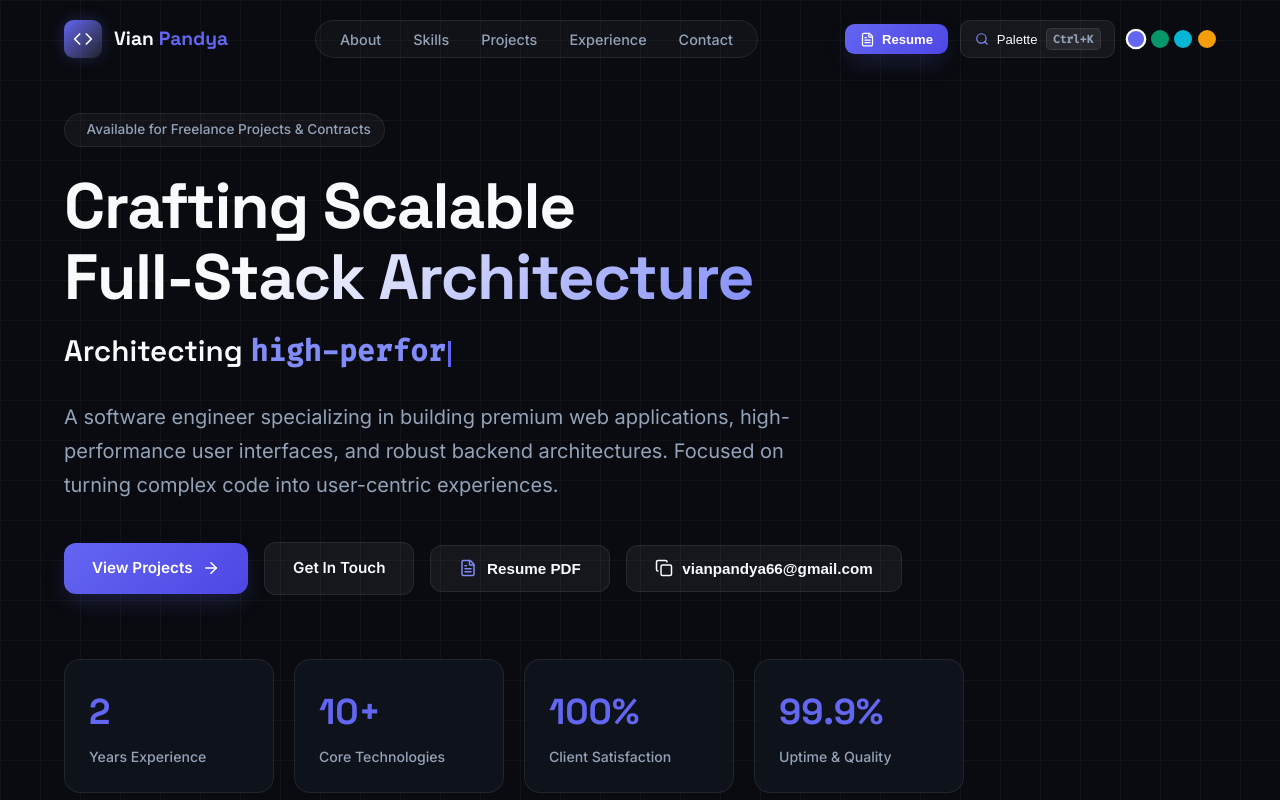
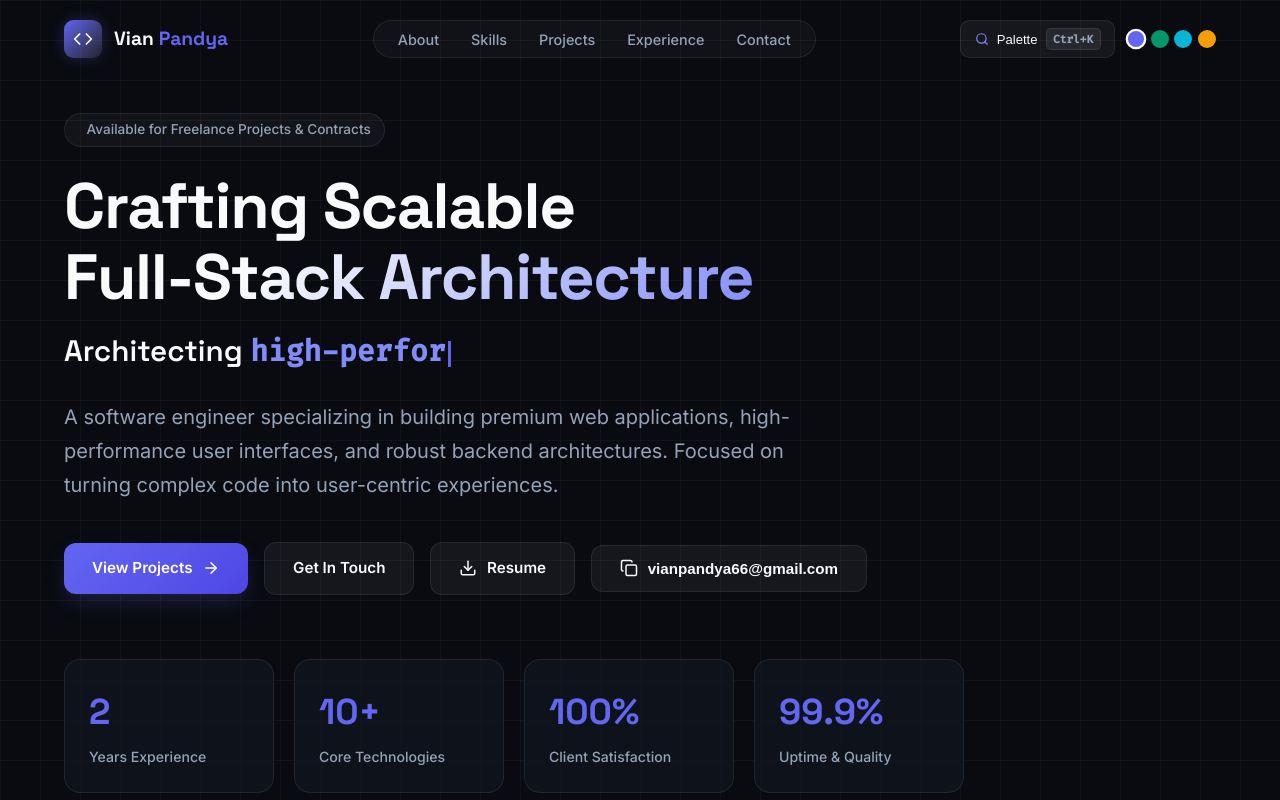
Before and after one commit to vianpandya/Portfolio, a React (Vite) app: page / in a window 1280 px wide. Shown: the top 800 px of the page. Built offline with nearby package versions, Linux system fonts and the light colour scheme.

Commit message:
feat: implement portfolio components including CommandPalette, Footer, Hero, and Navbar with supporting data structure

```diff
--- a/src/components/CommandPalette.jsx
+++ b/src/components/CommandPalette.jsx
@@ -9,11 +9,10 @@ import {
   Mail,
   Palette,
   Copy,
-  ArrowRight,
-  FileText
+  ArrowRight
 } from 'lucide-react';
 
-export default function CommandPalette({ isOpen, onClose, onCopyEmail, copiedEmail, setTheme, onOpenResume }) {
+export default function CommandPalette({ isOpen, onClose, onCopyEmail, copiedEmail, setTheme }) {
   const [query, setQuery] = useState('');
   const [selectedIndex, setSelectedIndex] = useState(0);
   const listRef = useRef(null);
@@ -28,7 +27,6 @@ export default function CommandPalette({ isOpen, onClose, onCopyEmail, copiedEma
   };
 
   const actions = [
-    { id: 'resume', label: 'View & Download Interactive Resume PDF', icon: <FileText size={16} color="var(--accent-light)" />, action: () => { onOpenResume(); onClose(); } },
     { id: 'about', label: 'Go to About & Philosophy', icon: <Terminal size={16} />, action: () => handleScrollTo('about') },
     { id: 'skills', label: 'Go to Skills & Tech Stack', icon: <Code size={16} />, action: () => handleScrollTo('skills') },
     { id: 'projects', label: 'Go to Featured Projects', icon: <Folder size={16} />, action: () => handleScrollTo('projects') },
--- a/src/components/Footer.jsx
+++ b/src/components/Footer.jsx
@@ -1,8 +1,8 @@
 import React from 'react';
 import { personalInfo } from '../data/portfolioData';
-import { ArrowUp, Code, Heart, FileText } from 'lucide-react';
+import { ArrowUp, Code, Heart } from 'lucide-react';
 
-export default function Footer({ onOpenResume }) {
+export default function Footer() {
   const scrollToTop = () => {
     window.scrollTo({ top: 0, behavior: 'smooth' });
   };
@@ -38,18 +38,6 @@ export default function Footer({ onOpenResume }) {
 
           {/* Right Actions */}
           <div style={{ display: 'flex', alignItems: 'center', gap: '1rem' }}>
-            {onOpenResume && (
-              <button
-                onClick={onOpenResume}
-                className="badge"
-                style={{ cursor: 'pointer', padding: '0.5rem 0.85rem', gap: '0.4rem', color: 'var(--accent-light)', borderColor: 'var(--border-bright)' }}
-                title="View & Download Resume PDF"
-              >
-                <FileText size={14} />
-                <span>Resume PDF</span>
-              </button>
-            )}
-
             <span style={{ fontSize: '0.8rem', color: 'var(--text-dim)', fontFamily: 'var(--font-mono)' }}>
               IST (UTC+5:30)
             </span>
--- a/src/components/Hero.jsx
+++ b/src/components/Hero.jsx
@@ -1,8 +1,8 @@
 import React, { useState, useEffect } from 'react';
 import { personalInfo } from '../data/portfolioData';
-import { ArrowRight, Copy, Check, Download, FileText } from 'lucide-react';
+import { ArrowRight, Copy, Check, Download } from 'lucide-react';
 
-export default function Hero({ onCopyEmail, copiedEmail, onOpenResume }) {
+export default function Hero({ onCopyEmail, copiedEmail }) {
   // Typewriter effect state
   const phrases = [
     'premium web applications.',
@@ -149,15 +149,17 @@ export default function Hero({ onCopyEmail, copiedEmail, onOpenResume }) {
               Get In Touch
             </a>
 
-            <button
-              onClick={onOpenResume}
+            <a
+              href="/vian-pandya_resume.pdf"
+              download="vian-pandya_resume.pdf"
+              target="_blank"
+              rel="noopener noreferrer"
               className="btn-secondary"
               id="download-cv-btn"
-              title="Open Interactive Resume & Download PDF"
             >
-              <FileText size={18} color="var(--accent-light)" />
-              <span>Resume PDF</span>
-            </button>
+              <Download size={18} />
+              <span>Resume</span>
+            </a>
 
             <button
               onClick={() => onCopyEmail(personalInfo.email)}
--- a/src/components/Navbar.jsx
+++ b/src/components/Navbar.jsx
@@ -138,27 +138,8 @@ export default function Navbar({ activeTheme, setTheme, onOpenPalette, onOpenRes
           ))}
         </div>
 
-        {/* Actions (Resume PDF, Command Palette, Theme Picker & Mobile Menu) */}
+        {/* Actions (Command Palette, Theme Picker & Mobile Menu) */}
         <div style={{ display: 'flex', alignItems: 'center', gap: '0.75rem' }}>
-
-          {/* Resume Modal Trigger Button (Desktop & Mobile) */}
-          <button
-            onClick={onOpenResume}
-            className="btn-primary"
-            style={{
-              display: 'inline-flex',
-              alignItems: 'center',
-              gap: '0.45rem',
-              padding: '0.45rem 0.95rem',
-              fontSize: '0.82rem',
-              borderRadius: '0.6rem',
-              cursor: 'pointer'
-            }}
-            title="View & Download Interactive Resume PDF"
-          >
-            <FileText size={15} />
-            <span style={{ fontWeight: 600 }}>Resume</span>
-          </button>
 
           {/* Command Palette Info & Trigger Button (Desktop Only) */}
           <button
@@ -268,20 +249,6 @@ export default function Navbar({ activeTheme, setTheme, onOpenPalette, onOpenRes
               {link.name}
             </a>
           ))}
-          <button
-            onClick={() => {
-              setMobileMenuOpen(false);
-              onOpenResume();
-            }}
-            className="btn-primary"
-            style={{
-              width: '100%',
-              justifyContent: 'center',
-              marginTop: '0.5rem'
-            }}
-          >
-            <FileText size={18} /> View Resume PDF
-          </button>
         </div>
       )}
 
--- a/src/data/portfolioData.js
+++ b/src/data/portfolioData.js
@@ -128,7 +128,7 @@ export const projectsData = [
     id: "luxewear",
     title: "LUXEWEAR — Premium E-Commerce Showcase",
     category: "Frontend",
-    image: "https://images.unsplash.com/photo-1441986300917-64674bd600d8?q=80&w=1200&auto=format&fit=crop",
+    image: "https://images.unsplash.com/photo-1483985988355-763728e1935b?q=80&w=1200&auto=format&fit=crop",
     url: "https://luxe-wear.netlify.app/",
     description: "Luxury fashion e-commerce storefront built with React 19, Vite, and Tailwind CSS v4. Features Framer Motion physics animations, interactive preloader, product double-image hover swaps, and Swiper v14 product carousels.",
     highlights: [
```
